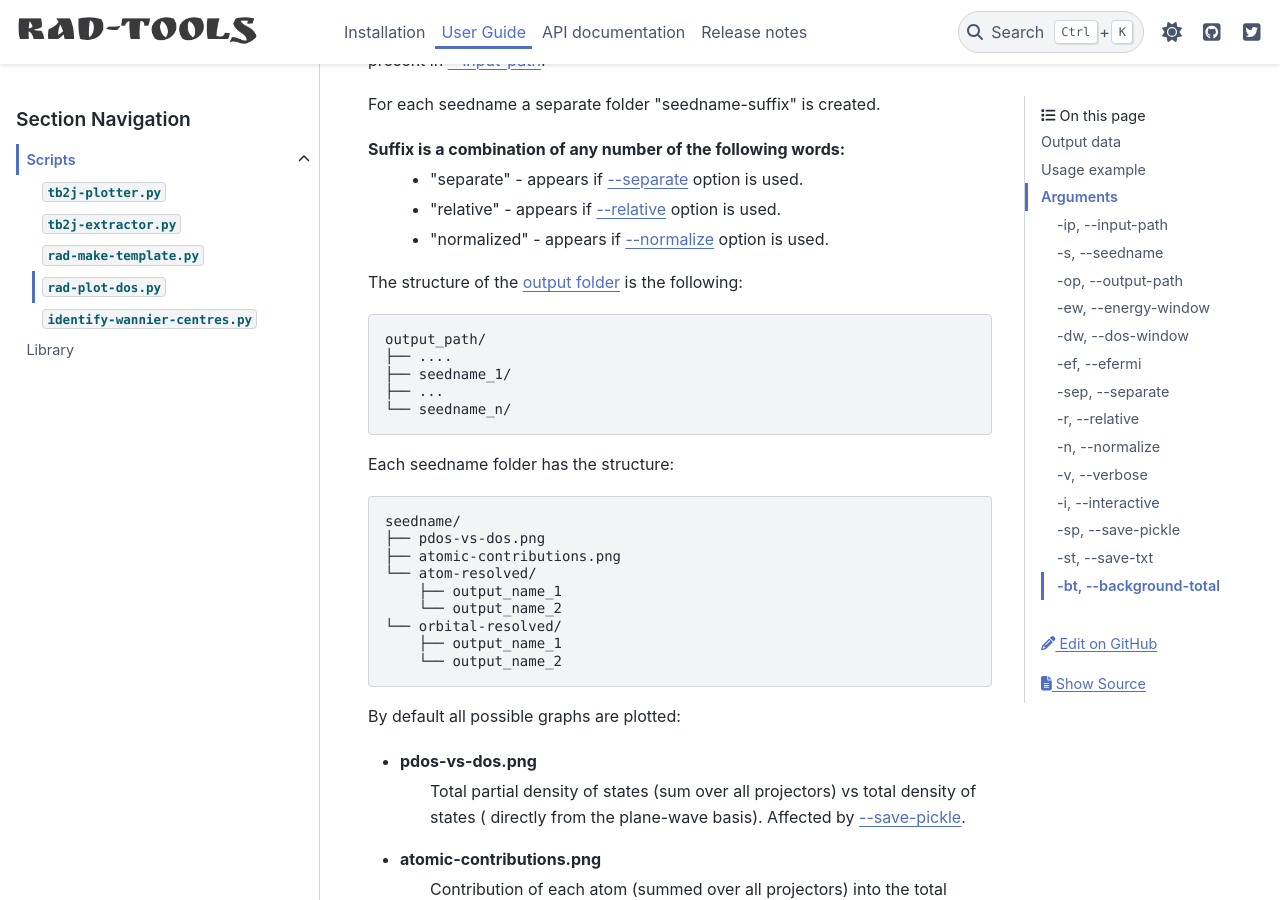
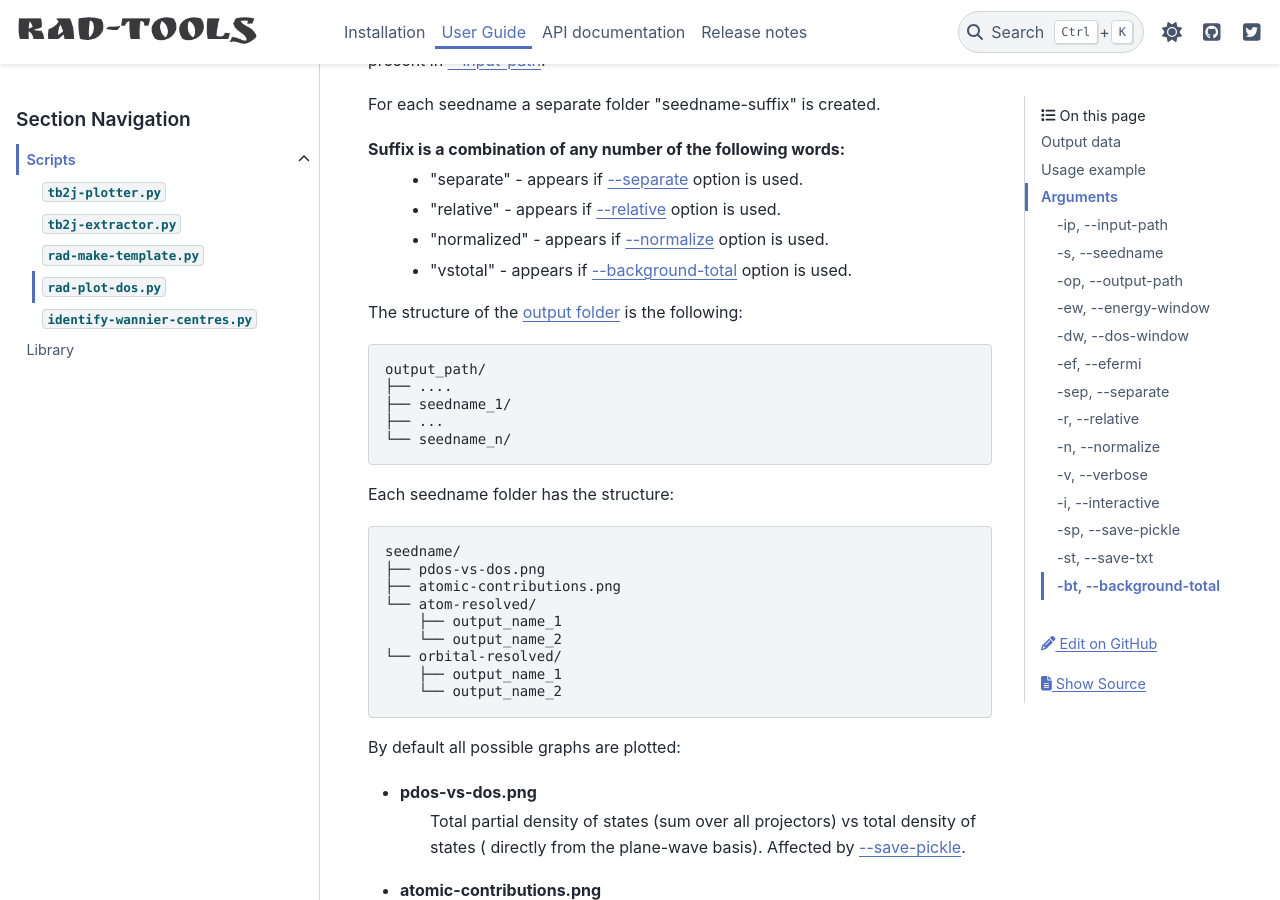
Before and after one commit to adrybakov/rad-tools, a Sphinx documentation site: the page built from docs/source/user-guide/rad-plot-dos.rst, in a window 1280 px wide and 900 px high, scrolled down 698 px. Built offline with Sphinx 7.4.7 and the PyData theme 0.15.4, drawn with Linux system fonts in a browser that asks for light colours.

Commit message:
Improve docs

```diff
--- a/docs/source/user-guide/rad-plot-dos.rst
+++ b/docs/source/user-guide/rad-plot-dos.rst
@@ -32,6 +32,7 @@ Suffix is a combination of any number of the following words:
     * "separate" - appears if :ref:`--separate <rad-plot-dos_separate>` option is used.
     * "relative" - appears if :ref:`--relative <rad-plot-dos_relative>` option is used.
     * "normalized" - appears if :ref:`--normalize <rad-plot-dos_normalize>` option is used.
+    * "vstotal" - appears if :ref:`--background-total <rad-plot-dos_background-total>` option is used.
 
 The structure of the :ref:`output folder <rad-plot-dos_output-path>` is the following:
 
```
